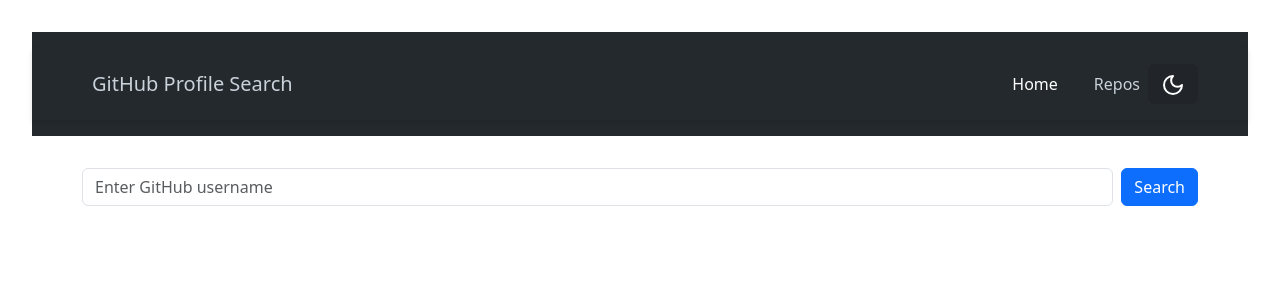
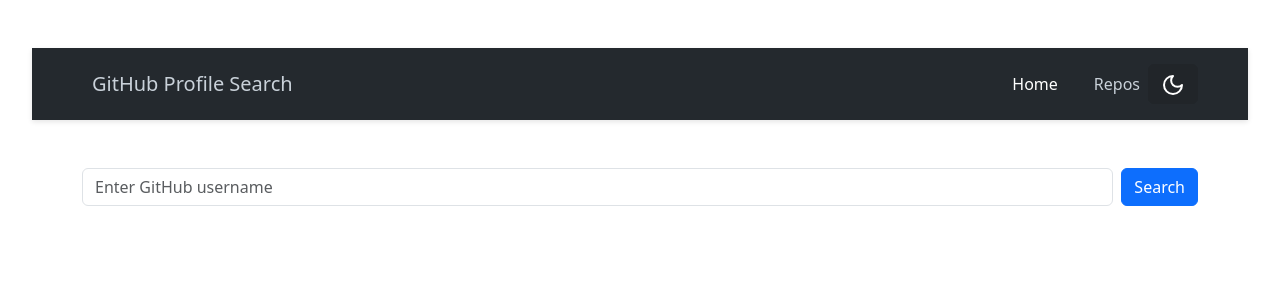
Before and after one commit to MasterIfeanyi/github-api-interview, a React (Vite) app: page / in a window 1280 px wide. Shown: the top 300 px of the page. Built offline with nearby package versions, Linux system fonts and the light colour scheme.

Commit message:
remove header background

```diff
--- a/src/index.css
+++ b/src/index.css
@@ -23,7 +23,6 @@
 }
 
 header {
-  background-color: var(--primary-color);
   color: white;
   padding: 1rem 0;
   text-align: center;
```
